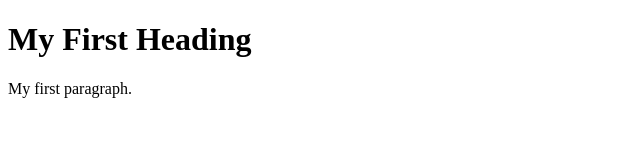
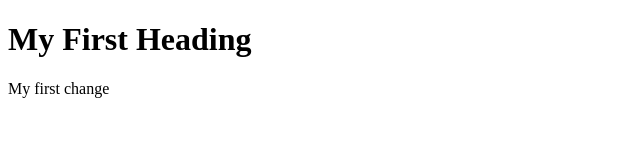
Before and after one commit to Purushotham9676/testing-multi-service-webhook-trigger, a plain HTML site: page item-service/index.html in a window 1280 px wide. Shown: the full height of the page, 0-640 px from the left. Drawn offline with Linux system fonts and the light colour scheme.

Commit message:
itemservice

```diff
--- a/item-service/index.html
+++ b/item-service/index.html
@@ -3,7 +3,7 @@
 <body>
 
 <h1>My First Heading</h1>
-<p>My first paragraph.</p>
+<p>My first change</p>
 
 </body>
 </html>
```
